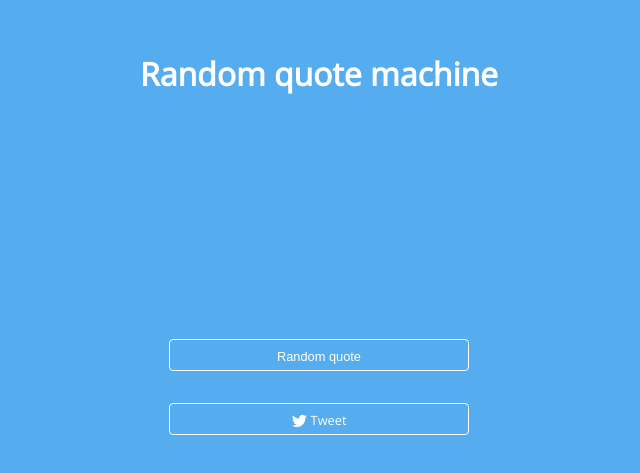
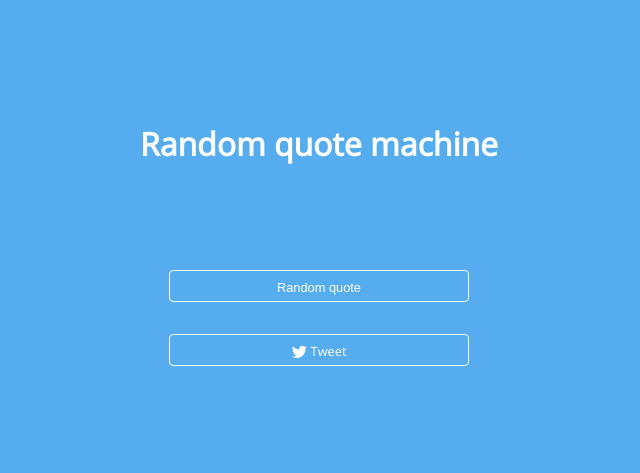
Before and after one commit to mnap00/mod-12.5-quote-machine, a website: page index.html in a window 1280 px wide. Shown: the part 151-624 px from the top of the page, without its empty margins (321-961 px from the left). Drawn offline with nearby package versions, Linux system fonts and the light colour scheme; no server answers.

Commit message:
Fix flex aligning

```diff
--- a/sass/style.scss
+++ b/sass/style.scss
@@ -13,7 +13,7 @@ body {
     display: flex;
     font-family: $font-main;
     height: 100vh;
-    justify-content: center;
+    justify-content: space-around;
     margin: 0;
 }
 
@@ -23,7 +23,6 @@ main {
 }
 
 .box {
-    margin: 96px auto;
     padding: 16px;
 }
 
```
Also changed, not shown: css/style.css.
